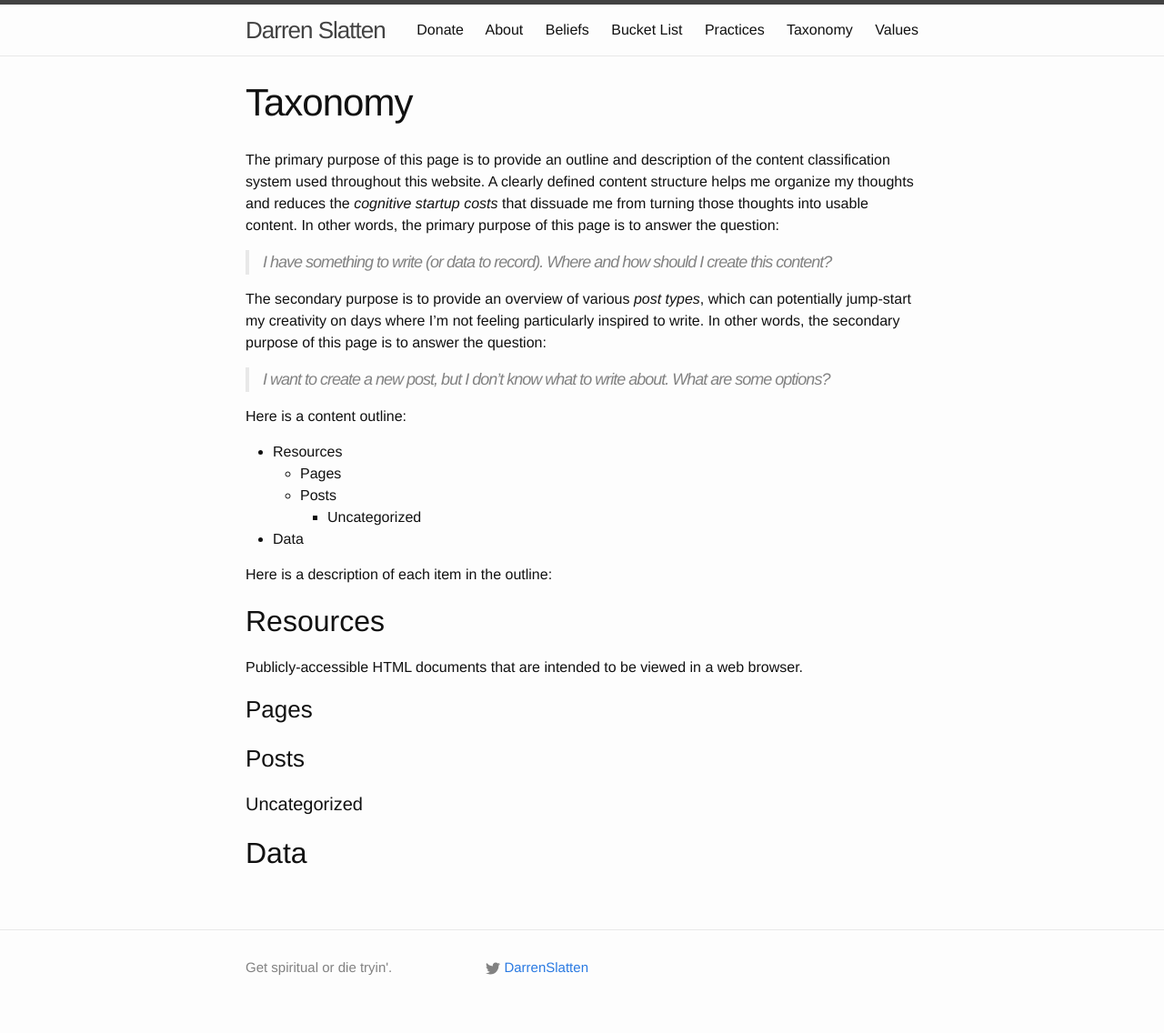
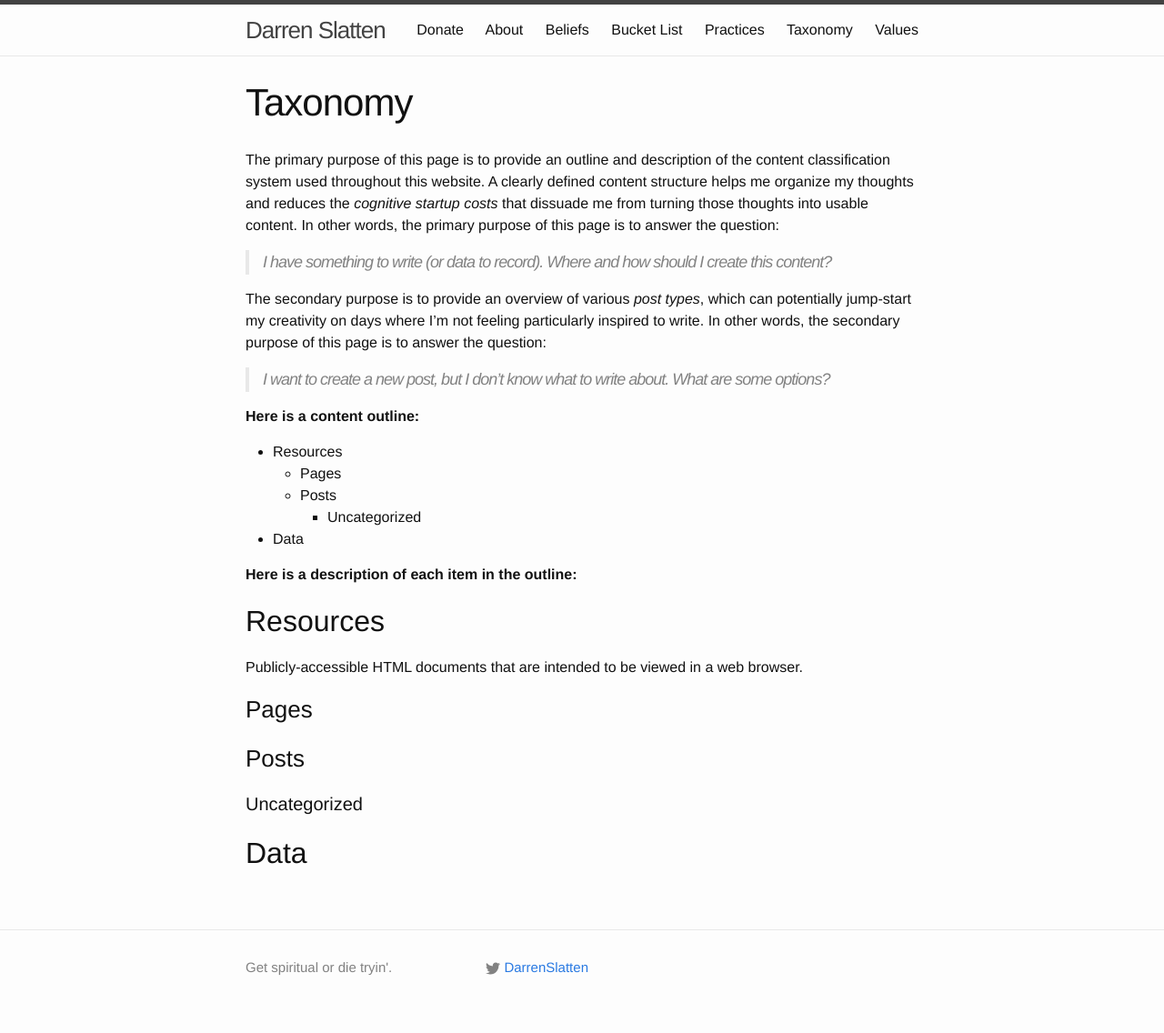
Before and after one commit to dslatten/dslatten.github.io, a Jekyll site: the page built from taxonomy.md, in a window 1280 px wide. Shown: the whole page at 91% size. Built offline with Jekyll 4.4.1, drawn with Linux system fonts in a browser that asks for light colours.

```diff
--- a/taxonomy.md
+++ b/taxonomy.md
@@ -11,7 +11,7 @@ The secondary purpose is to provide an overview of various *post types*, which c
 
 > I want to create a new post, but I don't know what to write about. What are some options?
 
-Here is a content outline:
+**Here is a content outline:**
 
 * Resources
     * Pages
@@ -19,7 +19,7 @@ Here is a content outline:
         * Uncategorized
 * Data
 
-Here is a description of each item in the outline:
+**Here is a description of each item in the outline:**
 
 ## Resources
 
```
